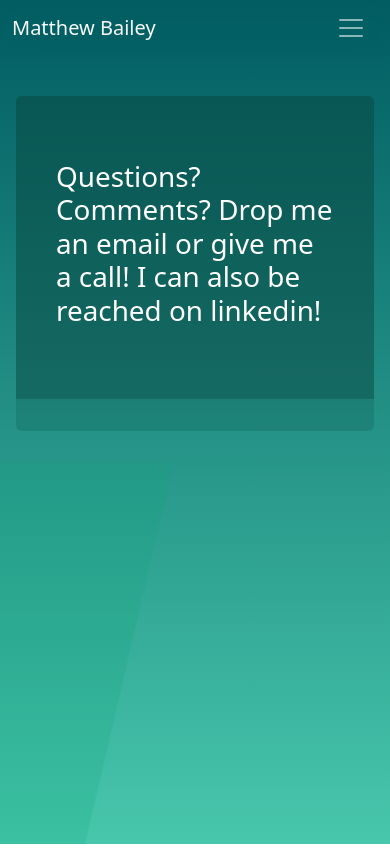
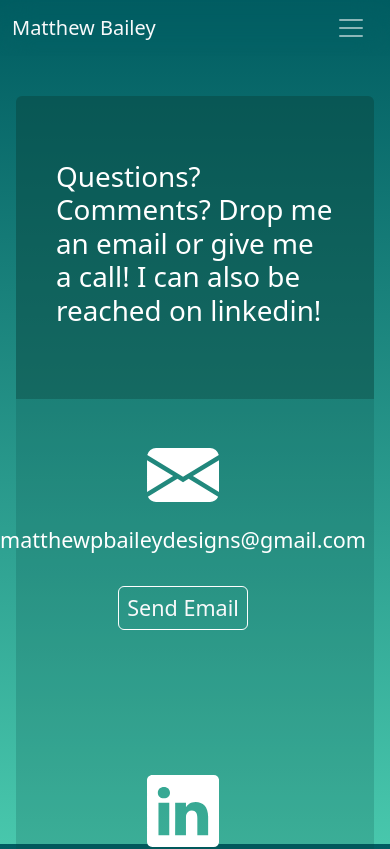
Before and after one commit to Baraiboapex/matthewbailey, a Vue app in the folder matthew-bailey/: page /matthewbailey/contact in a window 390 px wide. Shown: the top 849 px of the page. Built offline with nearby package versions, Linux system fonts and the light colour scheme.

Commit message:
fix for mobile view.

```diff
--- a/matthew-bailey/src/pages/Contact.vue
+++ b/matthew-bailey/src/pages/Contact.vue
@@ -109,7 +109,8 @@
                 :elementAnimations = "elementAnimationsList"
             >
                 <template #listElement="{data}">
-                    <div v-if="!!data.isForMobile && isMobileDevice" class="row mb-4 mt-4 p-2 m-0">
+                    <div v-if="!isMobileDevice" class="row mb-4 mt-4 p-2 m-0">
+                        <div v-if="!data.isForMobile" class="col-12 p-0 row">
                             <div class="col-12 col-sm-12 col-md-12 col-lg-2 d-flex justify-content-center">
                                 <div class="pb-3" v-html="data.svg"></div>
                             </div>
@@ -122,6 +123,22 @@
                                 </a>
                             </div>
                         </div>
+                    </div>
+                    <div v-else>
+                        <div class="col-12 p-0 row">
+                            <div class="col-12 col-sm-12 col-md-12 col-lg-2 d-flex justify-content-center">
+                                <div class="pb-3" v-html="data.svg"></div>
+                            </div>
+                            <div class="col-12 col-sm-12 col-md-12 col-lg-10 d-flex flex-column align-items-lg-start align-items-md-center align-items-sm-center align-items-xs-center align-items-center align-items-center">
+                                <h4 class="text-wrap text-lg-start text-md-center text-sm-center text-center">{{ data.info }}</h4>
+                                <a v-if="data.isLink" target="_blank" :href="data.linkData" type="button" class="mt-3 btn text-light justify-content-center text-decoration-none text-light w-sm-50 p-2 rounded">
+                                    <h4 class="text-light border border-white p-2 rounded">
+                                        {{ data.linkText }}
+                                    </h4>
+                                </a>
+                            </div>
+                        </div>
+                    </div>
                 </template>
             </AnimatedList>
         </ParagraphContainer>
```
Lines whose indentation alone changed are shown as unchanged.
